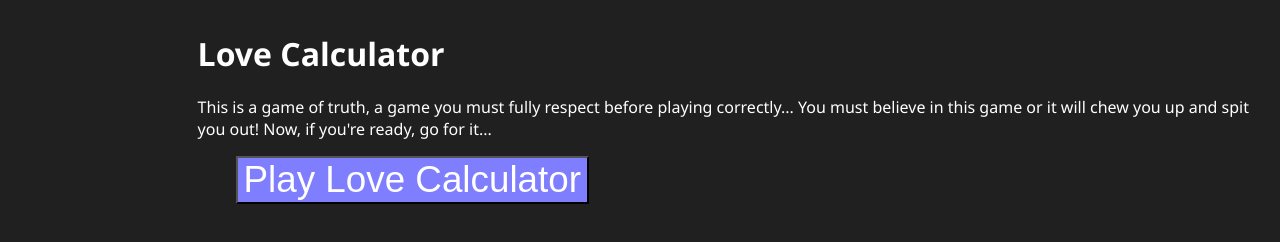
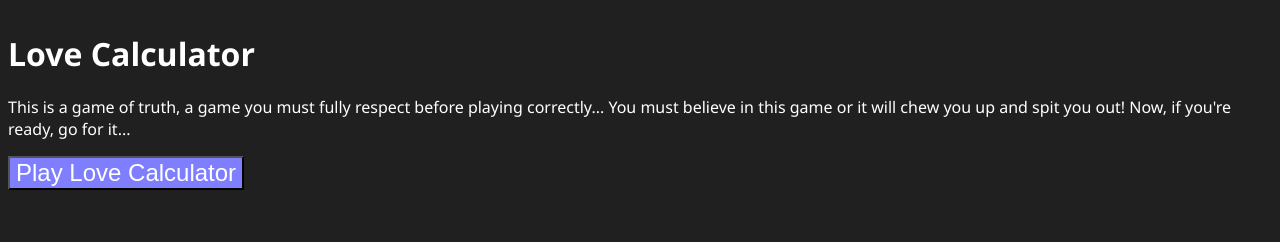
Before and after one commit to JRCcoding/love_calculator, a plain HTML site: page index.html in a window 1280 px wide. Drawn offline with Linux system fonts and the light colour scheme.

Commit message:
Remove horizontal margins

```diff
--- a/styles.css
+++ b/styles.css
@@ -4,14 +4,12 @@ body {
     font-family:'Segoe UI', Tahoma, Geneva, Verdana, sans-serif;
 }
 .header {
-    margin-left: 15%;
     margin-top: 2.5%;
 }
 button {
     background-color: rgb(126, 126, 255);
     color: white;
-    font-size: 2.3rem;
-    margin-left: 18%;
+    font-size: 1.5rem;
 }
 button:hover {
     cursor: pointer;
@@ -21,5 +19,4 @@ button:hover {
     background-color:rgb(32, 32, 32);
     border-color: white;
     margin-top: 2%;
-    margin-left: 20%;
 }
```
